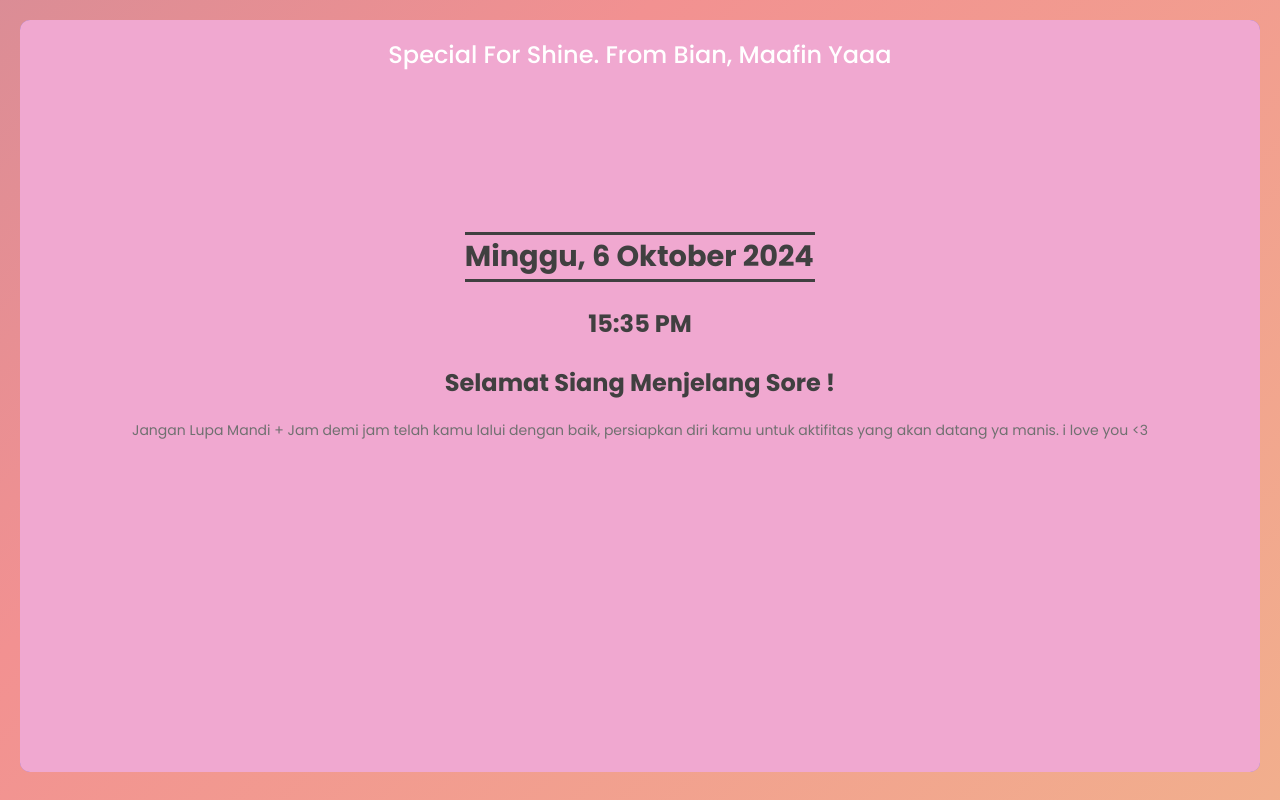
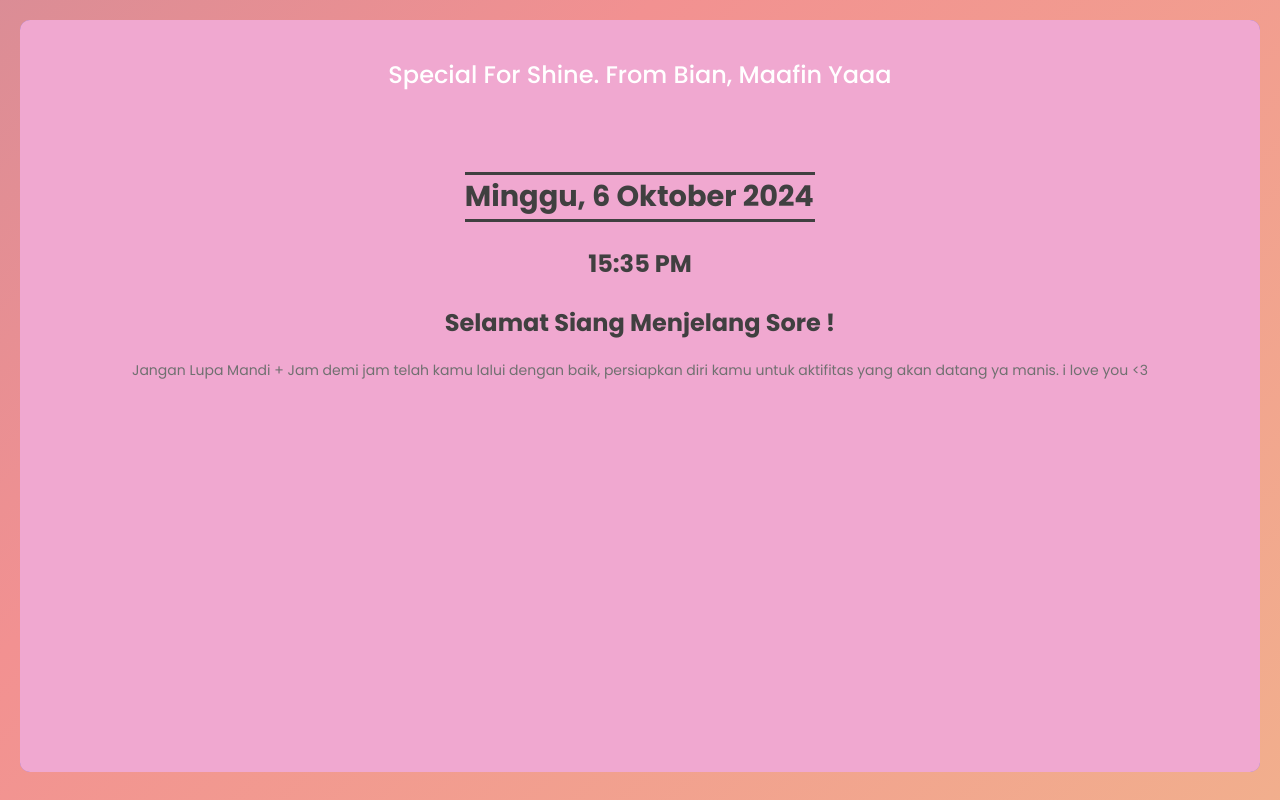
Before and after one commit to Albaihaqi354/For-Gaby, a plain HTML site: page index.html in a window 1280 px wide. Both pictures are taken after a click on the button "Mulai Sekarang ♥". Drawn offline with nearby package versions, Linux system fonts and the light colour scheme.

Commit message:
Buat Gaby

```diff
--- a/css/style.css
+++ b/css/style.css
@@ -171,7 +171,7 @@ section.after {
   font-size: 1.5rem;
   font-family: 'Poppins', sans-serif;
   text-align: center;
-  margin: 0;
+  margin-bottom: -80px;
   line-height: 70px;
   -webkit-user-select: halaman1;
 }
```
